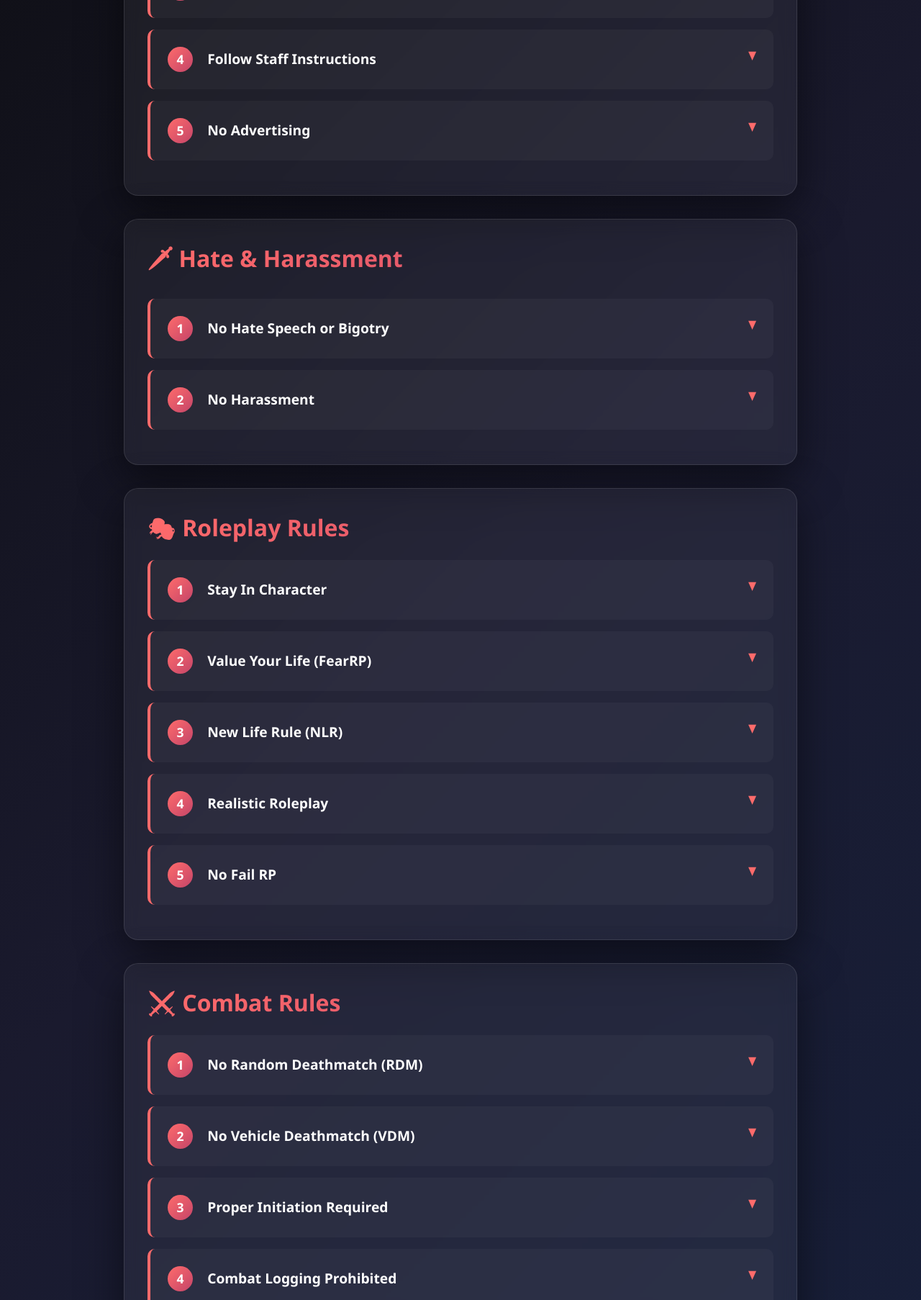
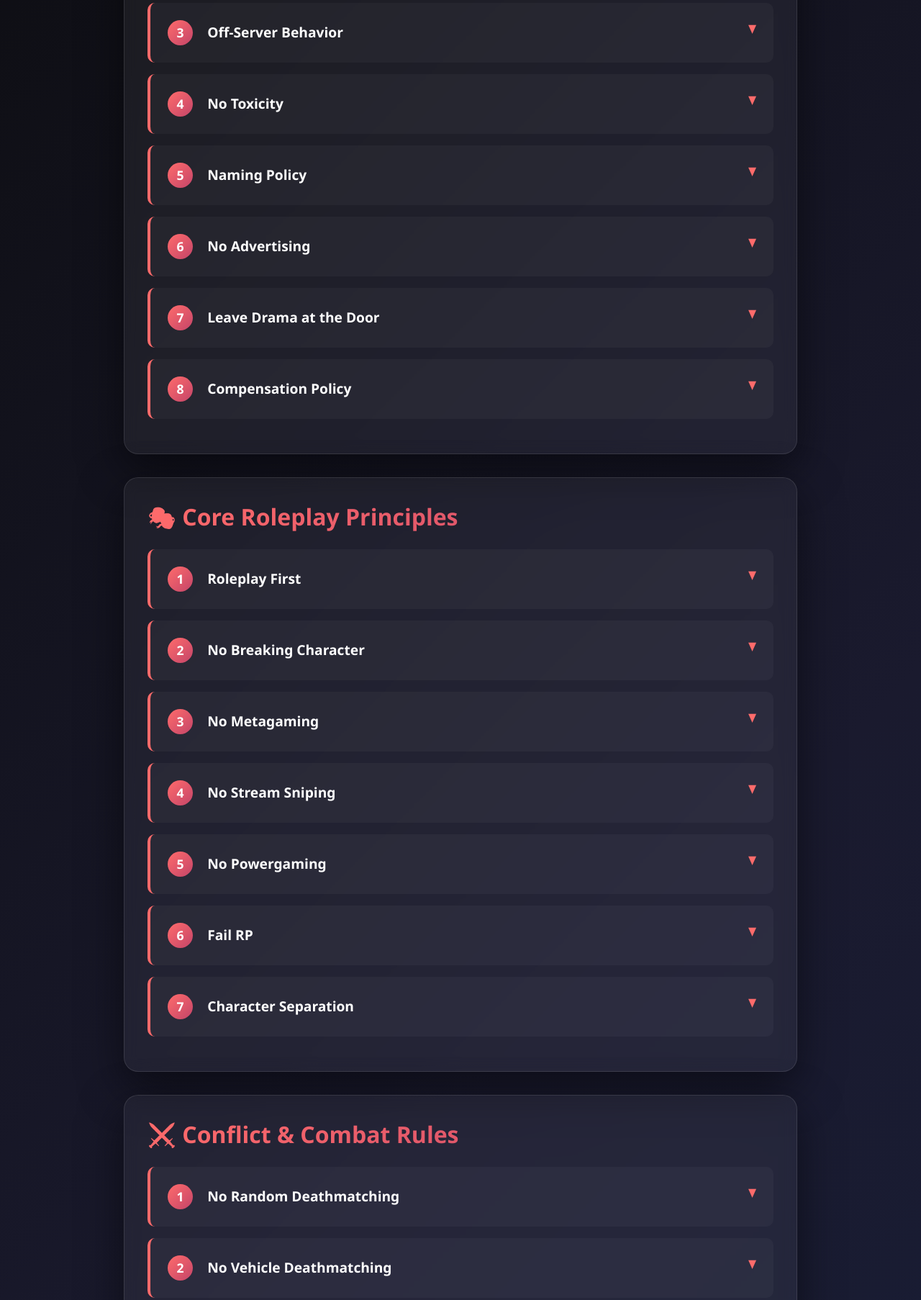
Before and after one commit to Nightforge-RP/Website, a plain HTML site: page rules.html in a window 1280 px wide. Shown: the part 971-2777 px from the top of the page at 72% size. Drawn offline with Linux system fonts and the light colour scheme.

Commit message:
Refactor rules and categories in rules.html

```diff
--- a/rules.html
+++ b/rules.html
@@ -409,11 +409,12 @@
 
         <div class="category-nav">
             <button class="category-btn active" onclick="filterCategory('all')">All Rules</button>
-            <button class="category-btn" onclick="filterCategory('general')">General</button>
-            <button class="category-btn" onclick="filterCategory('HateAndHarassment')">Hate & Harassment</button>
-            <button class="category-btn" onclick="filterCategory('roleplay')">Roleplay</button>
-            <button class="category-btn" onclick="filterCategory('combat')">Combat</button>
-            <button class="category-btn" onclick="filterCategory('vehicles')">Vehicles</button>
+            <button class="category-btn" onclick="filterCategory('community')">community</button>
+            <button class="category-btn" onclick="filterCategory('core_roleplay')">Core Roleplay</button>
+            <button class="category-btn" onclick="filterCategory('conflict_combat')">Conflict Combat</button>
+            <button class="category-btn" onclick="filterCategory('exploits_fairplay')">Exploits Fairplay</button>
+            <button class="category-btn" onclick="filterCategory('harassment_toxicity')">Harassment Toxicity</button>
+            <button class="category-btn" onclick="filterCategory('special_rp')">Special RP</button>
         </div>
 
         <div id="rulesContainer"></div>
@@ -421,116 +422,169 @@
 
     <script>
         const rulesData = {
-            general: {
-                title: "🔧 General Rules",
+            community: {
+                title: "🤝 Community Rules",
                 rules: [
                     {
-                        title: "Respect All Players",
-                        description: "Treat everyone with respect. No harassment, discrimination, hate speech, or toxicity of any kind will be tolerated. This includes racist, sexist, homophobic, or otherwise offensive remarks."
+                        title: "Zero Tolerance for Hate & Harassment",
+                        description: "No hate speech, bigotry, racism, sexism, homophobia, transphobia, religious intolerance, or other offensive behavior in or out of character."
+                    },
+                    {
+                        title: "No Harassment",
+                        description: "Targeted insults, sexual harassment, threats, stalking, or unwanted contact after boundaries are set are prohibited."
+                    },
+                    {
+                        title: "Off-Server Behavior",
+                        description: "Hostile actions like doxxing or threats may result in removal, even if off-server."
+                    },
+                    {
+                        title: "No Toxicity",
+                        description: "Abuse, harassment, and targeted negativity toward players, staff, or the server is not allowed."
+                    },
+                    {
+                        title: "Naming Policy",
+                        description: "Usernames must be appropriate. No slurs, offensive content, or impersonation."
+                    },
+                    {
+                        title: "No Advertising",
+                        description: "Do not promote other servers, Discords, or services without approval."
+                    },
+                    {
+                        title: "Leave Drama at the Door",
+                        description: "Bring positivity and creativity. Avoid personal drama and grudges."
+                    },
+                    {
+                        title: "Compensation Policy",
+                        description: "No compensation for losses from outages; evidence may grant bugs compensation."
+                    }
+                ]
+            },
+            core_roleplay: {
+                title: "🎭 Core Roleplay Principles",
+                rules: [
+                    {
+                        title: "Roleplay First",
+                        description: "Stay in-character and engage in every scene."
+                    },
+                    {
+                        title: "No Breaking Character",
+                        description: "Do not complain about mechanics mid-scene."
                     },
                     {
                         title: "No Metagaming",
-                        description: "Do not use out-of-character information in-character. Information gained through Discord, streams, or other OOC methods cannot be used in roleplay scenarios."
+                        description: "Do not use out-of-character info in character scenes."
                     },
                     {
-                        title: "No Power Gaming",
-                        description: "You must give other players a fair chance to roleplay. Forcing actions upon others without giving them opportunity to respond is not allowed."
+                        title: "No Stream Sniping",
+                        description: "Gaining in-game advantage by watching streams is prohibited."
                     },
                     {
-                        title: "Follow Staff Instructions",
-                        description: "When a staff member gives you an instruction, follow it immediately. If you have concerns, you may discuss them after complying or open a ticket."
+                        title: "No Powergaming",
+                        description: "Do not force outcomes without giving others a chance to respond."
                     },
                     {
-                        title: "No Advertising",
-                        description: "Do not advertise other servers, Discord servers, social media, or any other services without explicit permission from server management."
+                        title: "Fail RP",
+                        description: "Maintain high quality RP and avoid disruptive behavior or outfits."
+                    },
+                    {
+                        title: "Character Separation",
+                        description: "Your characters may not know of, reference, or assist each other."
                     }
                 ]
             },
-            HateAndHarassment: {
-                title: "🗡 Hate & Harassment",
+            conflict_combat: {
+                title: "⚔️ Conflict & Combat Rules",
                 rules: [
                     {
-                        title: "No Hate Speech or Bigotry",
-                        description: "This is an RP community—real-world prejudice has no place here. \nProhibited: Racism, sexism, homophobia, transphobia, religious intolerance, or any hate speech (in or out of character). \nRoleplay is not an excuse for hate. Violators will be removed immediately."
+                        title: "No Random Deathmatching",
+                        description: "Initiate with verbal RP before attacking anyone."
                     },
                     {
-                        title: "No Harassment",
-                        description: "Includes: Targeted insults, sexual harassment, threats, stalking, or unwanted contact after boundaries are set. \nExamples of unacceptable behavior: \nSpamming messages after being blocked. \nHarassing players over RP via Discord/social media. \nCreating group chats to mock, harass, or doxx others. \nSharing personal info/screenshots without consent. \nReport harassment via ticket with evidence."
+                        title: "No Vehicle Deathmatching",
+                        description: "Do not use vehicles as weapons unless escaping."
+                    },
+                    {
+                        title: "No Camping Teleports/Ladders",
+                        description: "Avoid ambushing players in areas without counterplay."
+                    },
+                    {
+                        title: "Conflict Numbers",
+                        description: "Respect group limits: only defend with those present; max 5 criminals vs 8 police during heists."
+                    },
+                    {
+                        title: "No Endless Conflict",
+                        description: "Repeated attacks require roleplay resolution."
+                    },
+                    {
+                        title: "Post-Conflict Behavior",
+                        description: "Stay in character when downed; use New Life Rule (only vague memory)."
+                    },
+                    {
+                        title: "Pocket Wiping",
+                        description: "Do not loot everything without a roleplay reason."
                     }
                 ]
             },
-            roleplay: {
-                title: "🎭 Roleplay Rules",
+            exploits_fairplay: {
+                title: "🛠 Exploits & Fair Play",
                 rules: [
                     {
-                        title: "Stay In Character",
-                        description: "You must remain in character at all times while in the city. Use /ooc sparingly and only when absolutely necessary. Breaking character ruins immersion for everyone."
+                        title: "No Exploiting",
+                        description: "Report bugs and glitches; do not abuse them (combat logging, money duping, respawn abuse)."
                     },
                     {
-                        title: "Value Your Life (FearRP)",
-                        description: "You must value your character's life as if it were your own. If held at gunpoint or outnumbered, comply with demands. Do not perform unrealistic actions that would endanger your life."
+                        title: "Value Your Life",
+                        description: "If outgunned, surrender or face appropriate roleplay consequences."
                     },
                     {
-                        title: "New Life Rule (NLR)",
-                        description: "If your character dies, you forget everything that happened in the situation leading to your death. You cannot return to the area for 15 minutes and cannot seek revenge."
-                    },
-                    {
-                        title: "Realistic Roleplay",
-                        description: "All roleplay must be realistic and believable. Your character should have realistic fears, injuries should be roleplayed appropriately, and actions should make sense in context."
-                    },
-                    {
-                        title: "No Fail RP",
-                        description: "Do not perform actions that break roleplay immersion. Examples include: unrealistic stunts, ignoring injuries, speaking while downed, or performing actions impossible for your character."
+                        title: "No Crime Near Restarts",
+                        description: "Avoid criminal activity within 30 minutes before or after server restarts."
                     }
                 ]
             },
-            combat: {
-                title: "⚔️ Combat Rules",
+            harassment_toxicity: {
+                title: "💬 Harassment & Toxicity",
                 rules: [
                     {
-                        title: "No Random Deathmatch (RDM)",
-                        description: "You cannot kill or harm another player without valid roleplay reason and proper initiation. There must be a clear and justifiable reason for violence."
+                        title: "No Personal Targeting",
+                        description: "Roleplay conflict is allowed, but personal harassment and repeated forcing into RP is prohibited."
                     },
                     {
-                        title: "No Vehicle Deathmatch (VDM)",
-                        description: "You cannot use your vehicle as a weapon to harm or kill other players without valid roleplay reason. Intentionally ramming into people or vehicles is prohibited."
+                        title: "Ignored Exits",
+                        description: "Ignoring attempts to leave RP is harassment."
                     },
                     {
-                        title: "Proper Initiation Required",
-                        description: "Before engaging in hostile actions, proper roleplay initiation must occur. Simply saying 'hands up or die' is not sufficient. Create meaningful interaction first."
-                    },
-                    {
-                        title: "Combat Logging Prohibited",
-                        description: "You cannot disconnect or leave the server during an active roleplay situation, especially during or after combat. Doing so will result in severe punishment."
-                    },
-                    {
-                        title: "Combat Baiting",
-                        description: "Do not intentionally provoke others into combat situations to gain an advantage or create gunfights. All hostile situations must develop naturally through roleplay."
+                        title: "Not Harassment",
+                        description: "Engaged storylines, rivalries, or gang retaliation with clear RP are allowed."
                     }
                 ]
             },
-            vehicles: {
-                title: "🚗 Vehicle Rules",
+            special_rp: {
+                title: "🎯 Special RP Restrictions",
                 rules: [
                     {
-                        title: "Realistic Driving",
-                        description: "Drive realistically according to your character and the situation. Speed limits should be observed in normal circumstances. No excessive speeding through the city without reason."
+                        title: "No Erotic RP",
+                        description: "Erotic or explicit roleplay content is prohibited."
                     },
                     {
-                        title: "No Stunt Driving",
-                        description: "Do not perform unrealistic stunts, jumps, or dangerous maneuvers unless it fits your character and the situation. Treat your vehicle as you would in real life."
+                        title: "Avoid Real Trauma Topics",
+                        description: "Topics like school shootings or suicide should be avoided."
                     },
                     {
-                        title: "Appropriate Vehicles",
-                        description: "Use vehicles appropriate for your character's background and income. A homeless character should not be driving supercars."
+                        title: "Ocean Dumping Story RP",
+                        description: "Allowed with story purpose, but never force permanent memory loss or death."
                     },
                     {
-                        title: "Pursuits and Chases",
-                        description: "During police chases, drive realistically and don't exploit game mechanics. Jumping off mountains, abusing shortcuts excessively, or other unrealistic tactics are prohibited."
+                        title: "Corruption RP Requires Approval",
+                        description: "Corruption roleplay must be approved via staff ticket."
                     },
                     {
-                        title: "Vehicle Collision RP",
-                        description: "If involved in a serious collision, you must roleplay injuries appropriately. You cannot immediately exit your vehicle and run away from a major accident."
+                        title: "No Abusing Job Perks",
+                        description: "Do not use job mechanics for out-of-character reasons."
+                    },
+                    {
+                        title: "No Copyright Music",
+                        description: "Avoid copyrighted tracks in public gameplay or streams."
                     }
                 ]
             }
```
